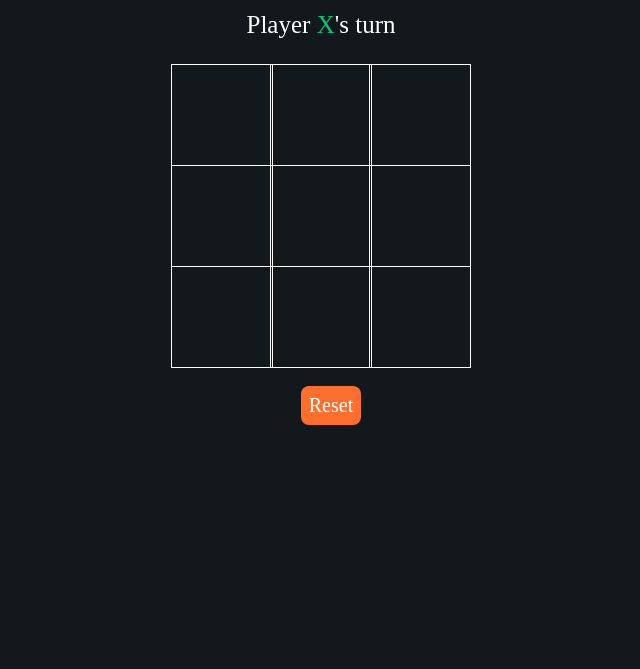
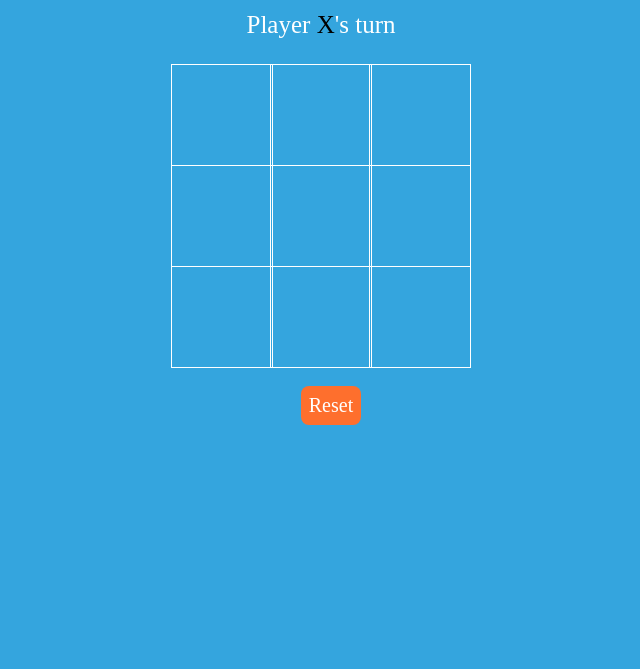
Before and after one commit to ShoebAntule/PRODIGY_WD_03, a plain HTML site: page index.html in a window 1280 px wide. Shown: the part 212-881 px from the top of the page, without its empty margins (319-959 px from the left). Drawn offline with Linux system fonts and the light colour scheme; a web font is replaced by a local one.

Commit message:
Update style.css

```diff
--- a/style.css
+++ b/style.css
@@ -10,7 +10,7 @@
 }
 
 .background {
-    background-color: #12181B;
+    background-color: #34a5de;
     height: 110vh;
     padding-top: 1px;
 }
@@ -55,11 +55,11 @@
 }
 
 .playerX {
-    color: #09C372;
+    color: #000000;
 }
 
 .playerO {
-    color: #498AFB;
+    color: #ff0000;
 }
 
 .controls {
```
